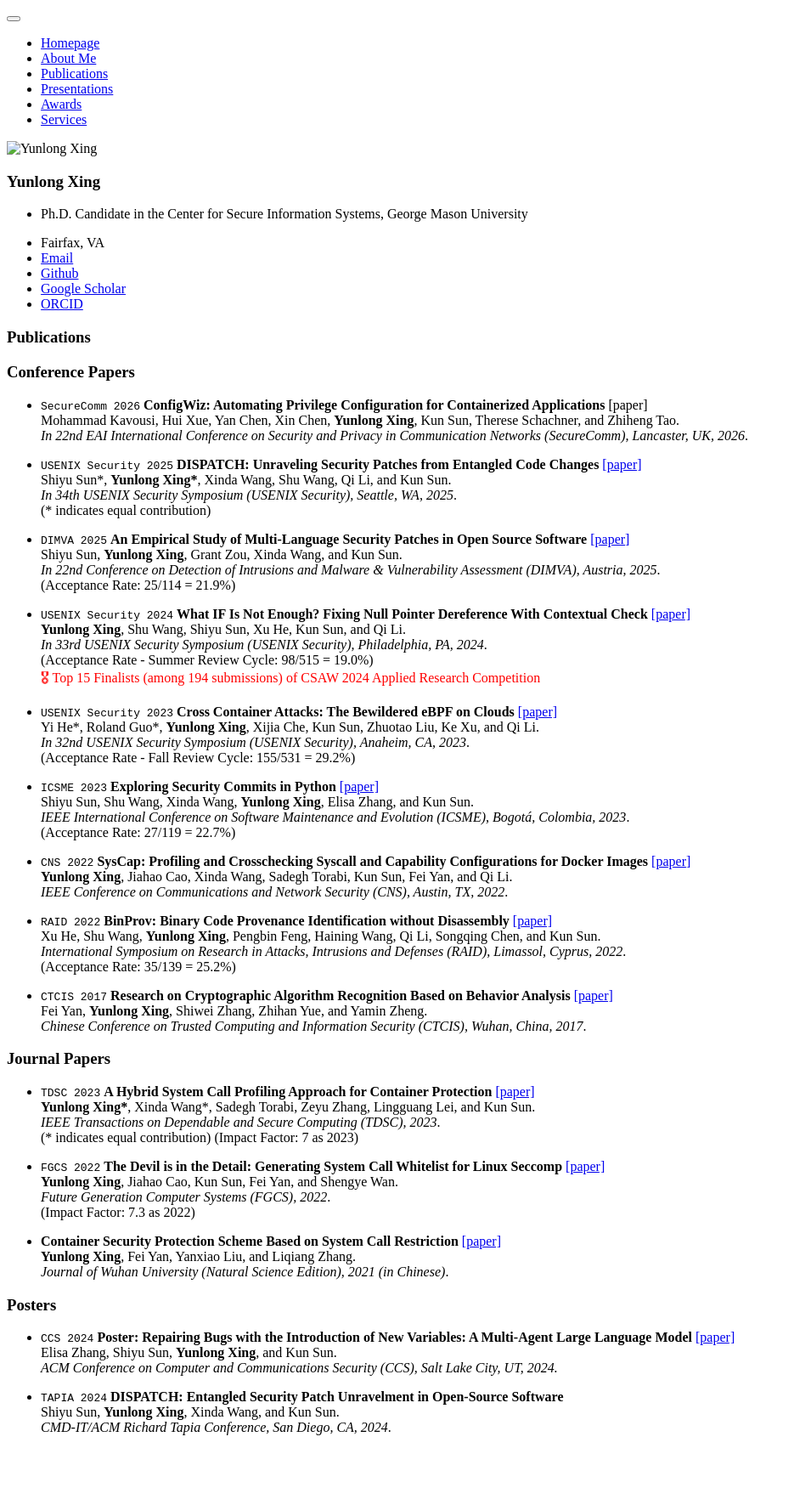
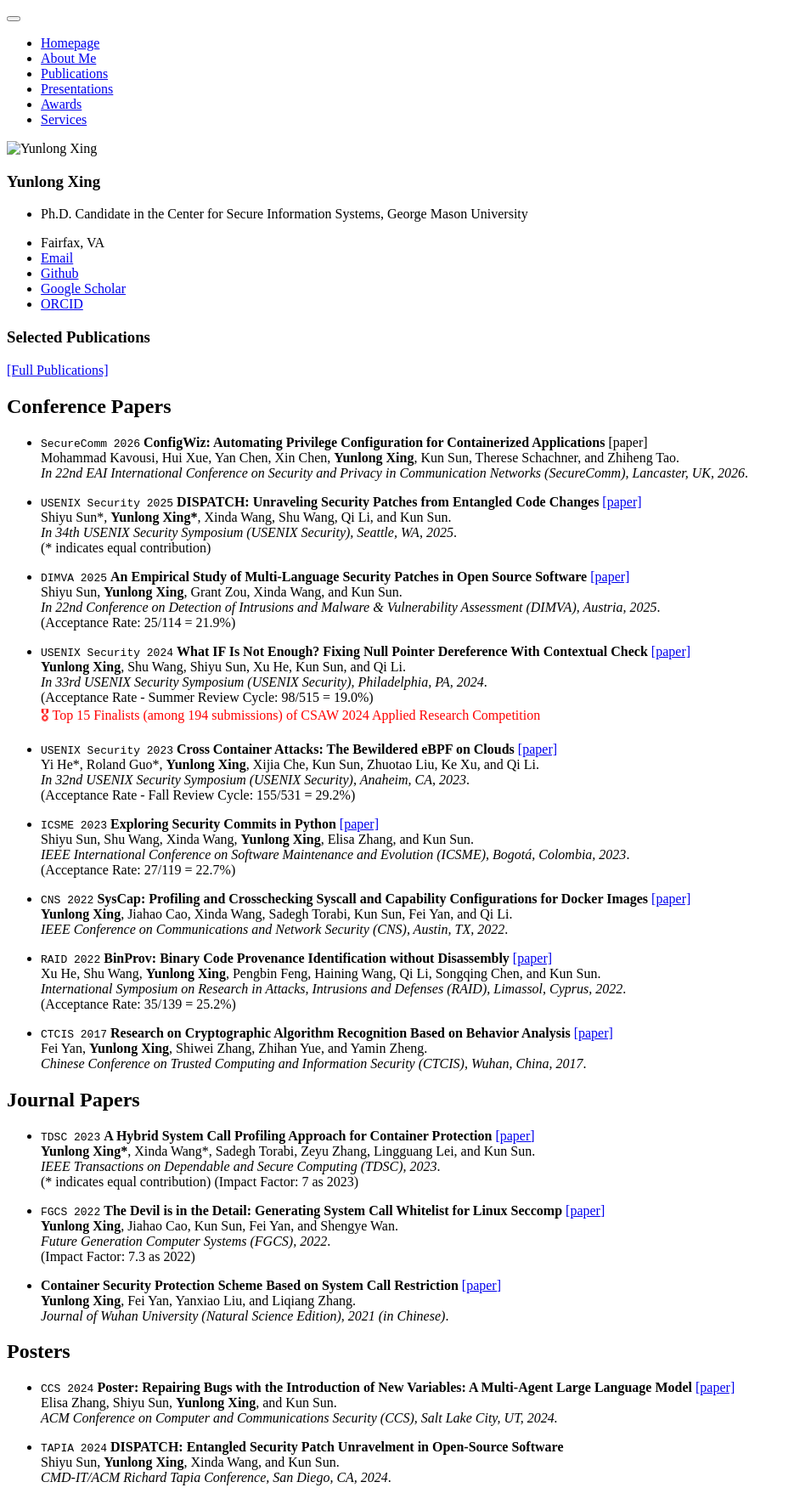
Before and after one commit to YunlongXing/yunlongxing.github.io, a Jekyll site: the page built from _pages/includes/pub.md, in a window 1280 px wide. Shown: the whole page at 85% size, without its empty margins (0-935 px from the left). Built offline with Jekyll 4.4.1, drawn with Linux system fonts in a browser that asks for light colours; our own code applies the rules of GitHub Pages for plain Markdown files; before the commit the page ends 1705 px from its top, so only the background shows below that.

Commit message:
Update publication sections and titles in pub.md

```diff
--- a/_pages/includes/pub.md
+++ b/_pages/includes/pub.md
@@ -1,5 +1,6 @@
-# Publications
-### Conference Papers
+# Selected Publications
+[\[Full Publications\]](https://scholar.google.com/citations?user=H9E5GxsAAAAJ&hl=en)
+## Conference Papers
 - ``SecureComm 2026`` **ConfigWiz: Automating Privilege Configuration for Containerized Applications** [paper]<br>
 Mohammad Kavousi, Hui Xue, Yan Chen, Xin Chen, **Yunlong Xing**, Kun Sun, Therese Schachner, and Zhiheng Tao. <br>
 *In 22nd EAI International Conference on Security and Privacy in Communication Networks (SecureComm), Lancaster, UK, 2026*.
@@ -43,7 +44,7 @@ Xu He, Shu Wang, **Yunlong Xing**, Pengbin Feng, Haining Wang, Qi Li, Songqing C
 Fei Yan, **Yunlong Xing**, Shiwei Zhang, Zhihan Yue, and Yamin Zheng.<br>
 *Chinese Conference on Trusted Computing and Information Security (CTCIS), Wuhan, China, 2017*.
 
-### Journal Papers
+## Journal Papers
 - ``TDSC 2023`` **A Hybrid System Call Profiling Approach for Container Protection** [\[paper\]](https://ieeexplore.ieee.org/document/10105304)<br>
 **Yunlong Xing\***, Xinda Wang\*, Sadegh Torabi, Zeyu Zhang, Lingguang Lei, and Kun Sun.<br>
 *IEEE Transactions on Dependable and Secure Computing (TDSC), 2023*.<br>
@@ -58,7 +59,7 @@ Fei Yan, **Yunlong Xing**, Shiwei Zhang, Zhihan Yue, and Yamin Zheng.<br>
 **Yunlong Xing**, Fei Yan, Yanxiao Liu, and Liqiang Zhang.<br>
 *Journal of Wuhan University (Natural Science Edition), 2021 (in Chinese)*.
 
-### Posters
+## Posters
 - ``CCS 2024`` **Poster: Repairing Bugs with the Introduction of New Variables: A Multi-Agent Large Language Model** [\[paper\]](https://dl.acm.org/doi/10.1145/3658644.3691412)<br>
 Elisa Zhang, Shiyu Sun, **Yunlong Xing**, and Kun Sun. <br>
 *ACM Conference on Computer and Communications Security (CCS), Salt Lake City, UT, 2024.*
```
